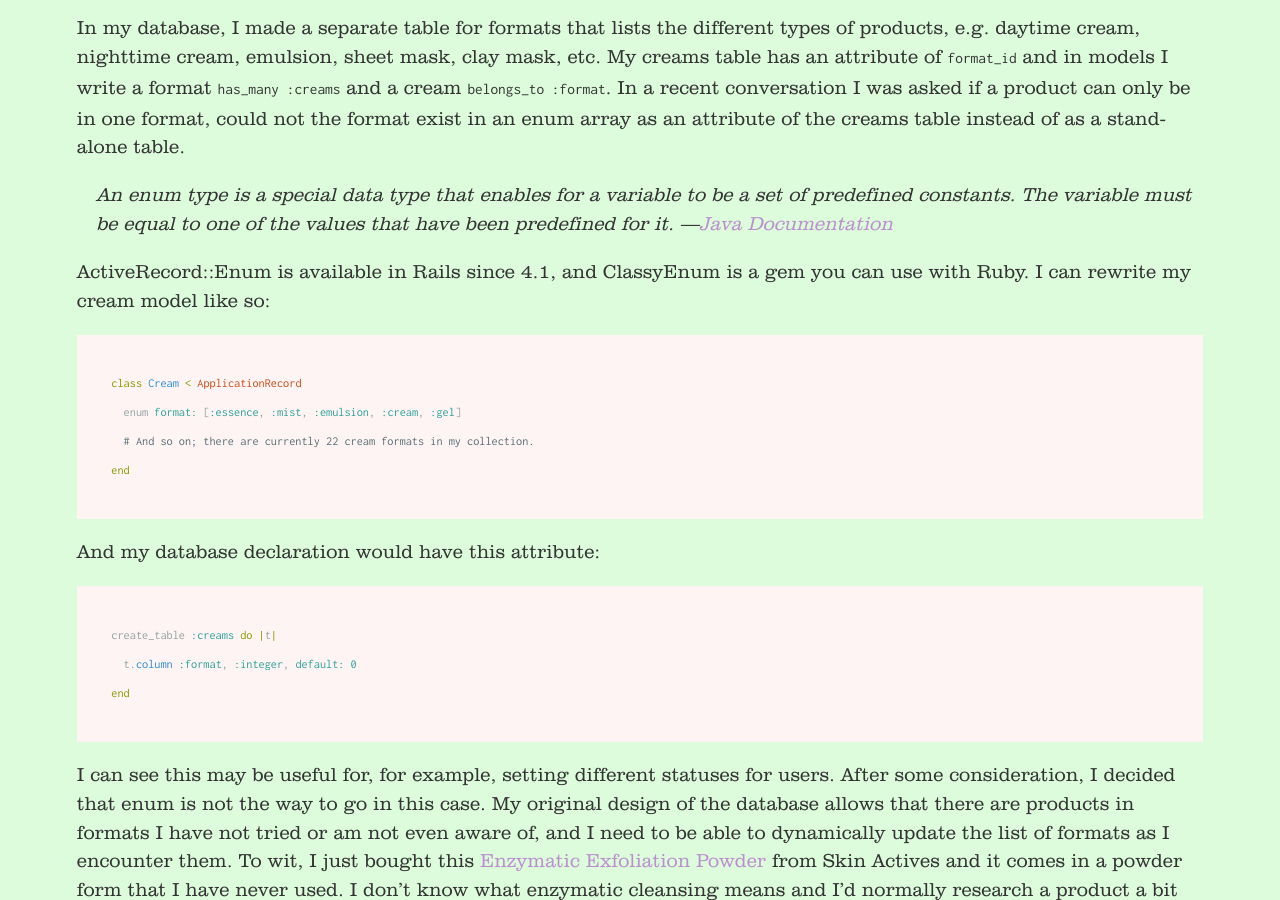
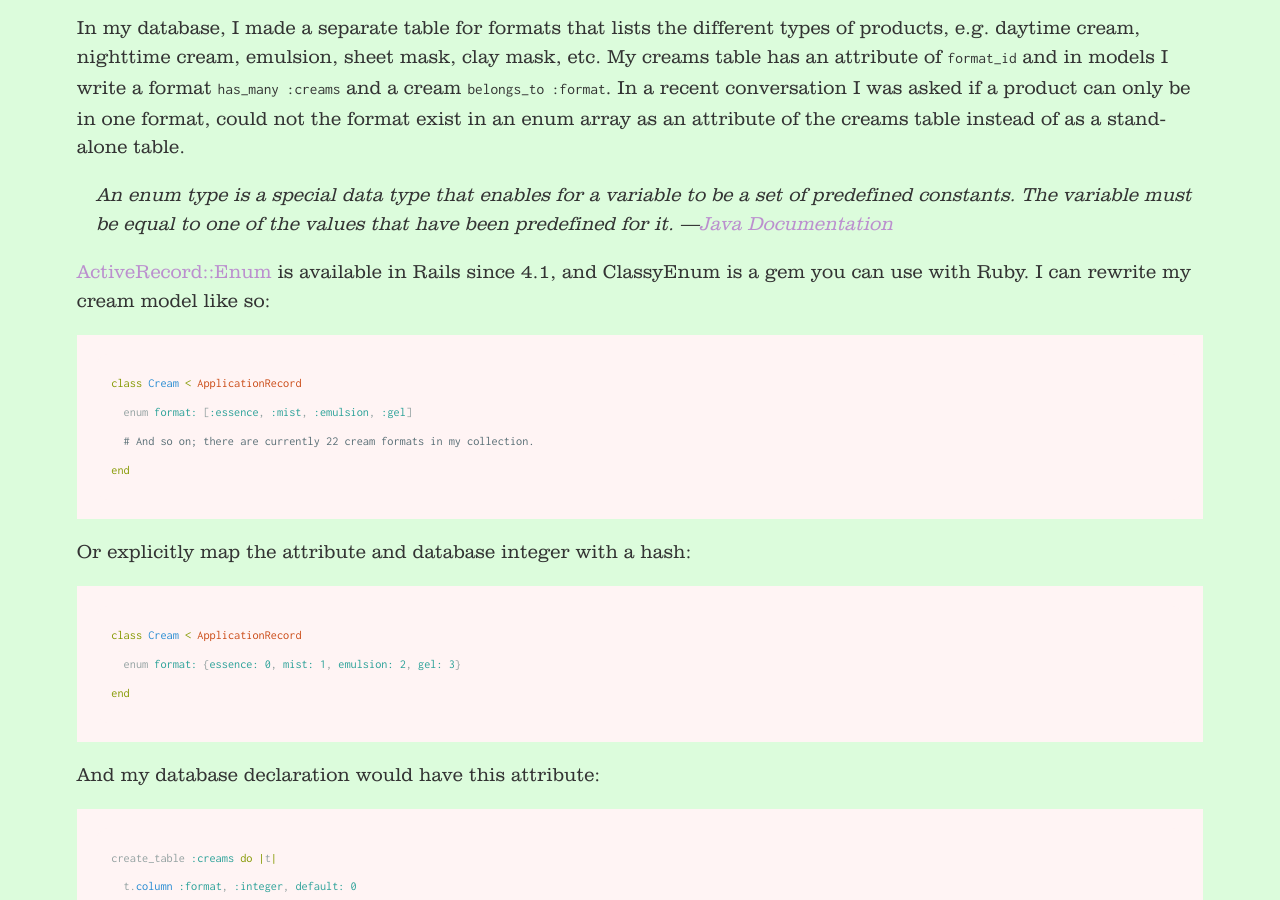
Before and after one commit to jingyufanclub/bloggo, a Jekyll site: the page built from _posts/2017-05-07-creamy.md, in a window 1280 px wide and 900 px high, scrolled down 1384 px. Built offline with Jekyll 4.4.1, drawn with Linux system fonts in a browser that asks for light colours.

Commit message:
edit creamy post

````diff
--- a/_posts/2017-05-07-creamy.md
+++ b/_posts/2017-05-07-creamy.md
@@ -29,11 +29,17 @@ In my database, I made a separate table for formats that lists the different typ
 >An enum type is a special data type that enables for a variable to be a set of predefined constants. The variable must be equal to one of the values that have been predefined for it.
 —[Java Documentation](https://docs.oracle.com/javase/tutorial/java/javaOO/enum.html)
 
-ActiveRecord::Enum is available in Rails since 4.1, and ClassyEnum is a gem you can use with Ruby. I can rewrite my cream model like so:
+[ActiveRecord::Enum](http://api.rubyonrails.org/classes/ActiveRecord/Enum.html) is available in Rails since 4.1, and ClassyEnum is a gem you can use with Ruby. I can rewrite my cream model like so:
 ```ruby
 class Cream < ApplicationRecord
-  enum format: [:essence, :mist, :emulsion, :cream, :gel]
+  enum format: [:essence, :mist, :emulsion, :gel]
   # And so on; there are currently 22 cream formats in my collection.
+end
+```
+Or explicitly map the attribute and database integer with a hash:
+```ruby
+class Cream < ApplicationRecord
+  enum format: {essence: 0, mist: 1, emulsion: 2, gel: 3}
 end
 ```
 And my database declaration would have this attribute:
````
